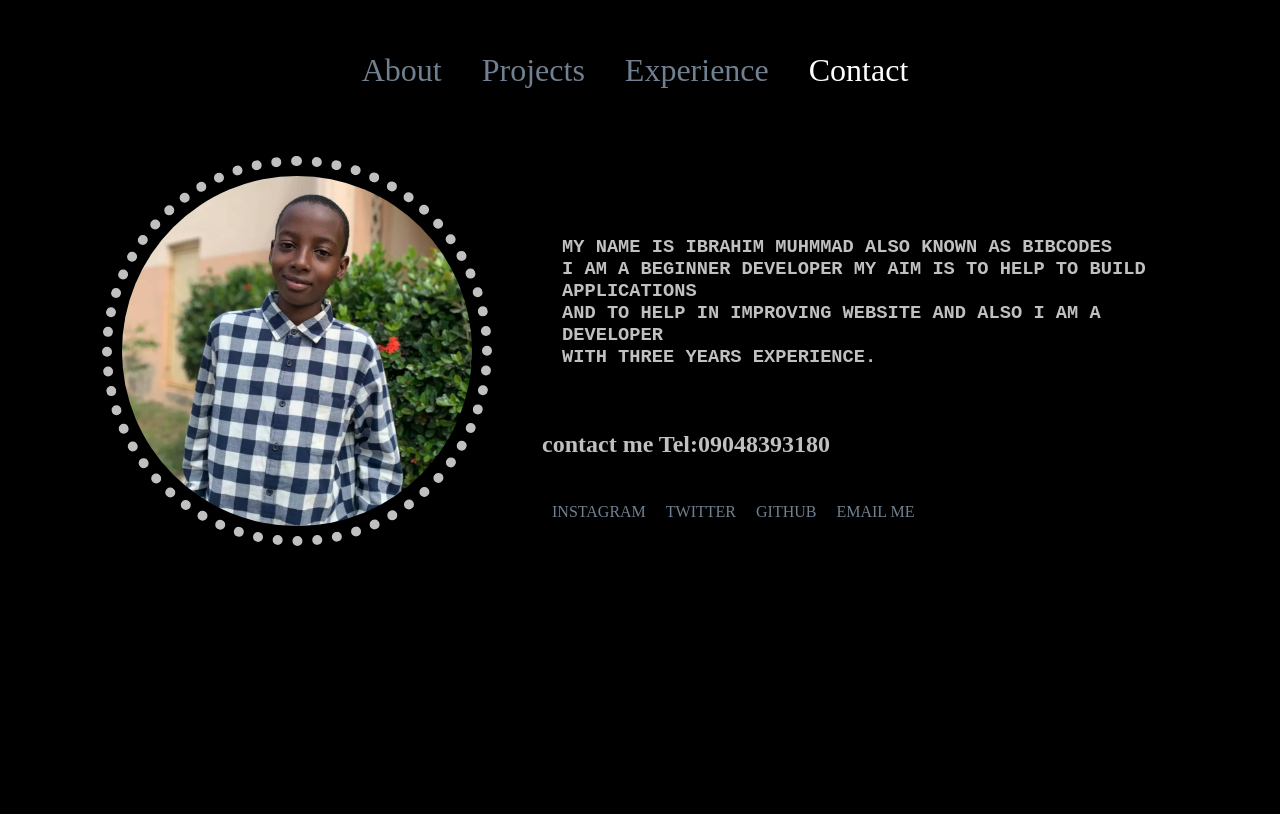
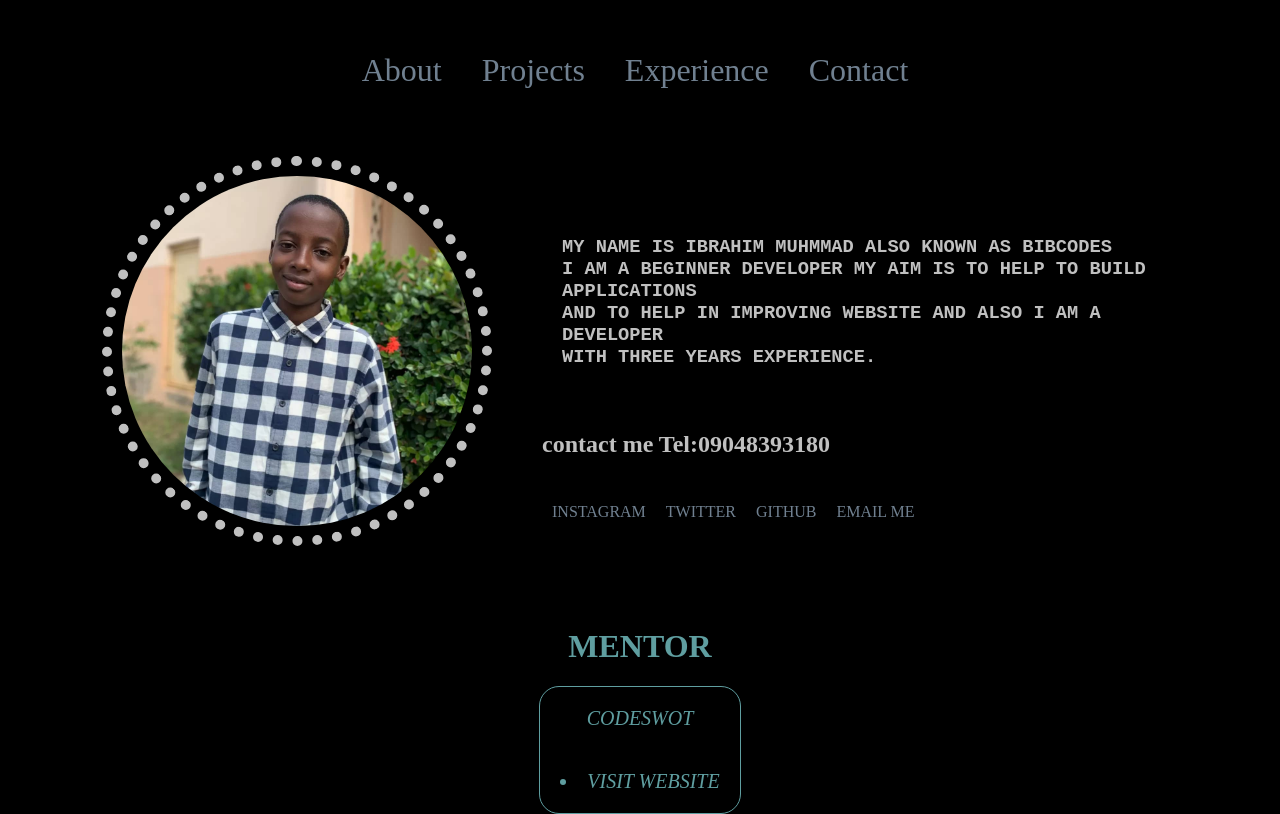
Before and after one commit to bibcode/bibcode.github.io, a plain HTML site: page index.html in a window 1280 px wide. Drawn offline with Linux system fonts and the light colour scheme.

Commit message:
adding my mentors website

```diff
--- a/index.html
+++ b/index.html
@@ -17,7 +17,7 @@
             <li><a href=""> About </a></li>
             <li><a href="">Projects</a></li>
             <li><a href="">Experience</a></li>
-            <li id="push">Contact</li>
+            <li id="push"><a href="">Contact</a></li>
         </ul>
     </nav>
     <br> <br> <br>
@@ -39,9 +39,17 @@
         </div>
 
     </div>
-    <!-- <h1>MENTOR</h1>
+    <h1>MENTOR</h1>
+    <center>
+    <div id="mentor">
 
-    <li id="anchor"><a href="https://codeswot.github.io/">VISIT WEBSITE</a></li> -->
+        <p id="codeswot">CODESWOT</p>
+
+     <li id="codeswot"><a id="codeswot" href="https://codeswot.github.io/">VISIT WEBSITE</a></li>
+
+    </div>
+</center>
+
 
 
 
--- a/style.css
+++ b/style.css
@@ -117,3 +117,18 @@ li{
     margin-right: 10px;
     margin-left: 10px;
 }
+#mentor{
+    justify-content: center;
+    display: inline-table;
+    height: 100px;
+    border-radius: 20px;
+    width: 200px;
+    border: cadetblue ridge 1px;
+}
+#codeswot{
+    text-align: center;
+    font-style: italic;
+    font-size: 20px;
+    color: cadetblue;
+    text-decoration: none;
+}
```
